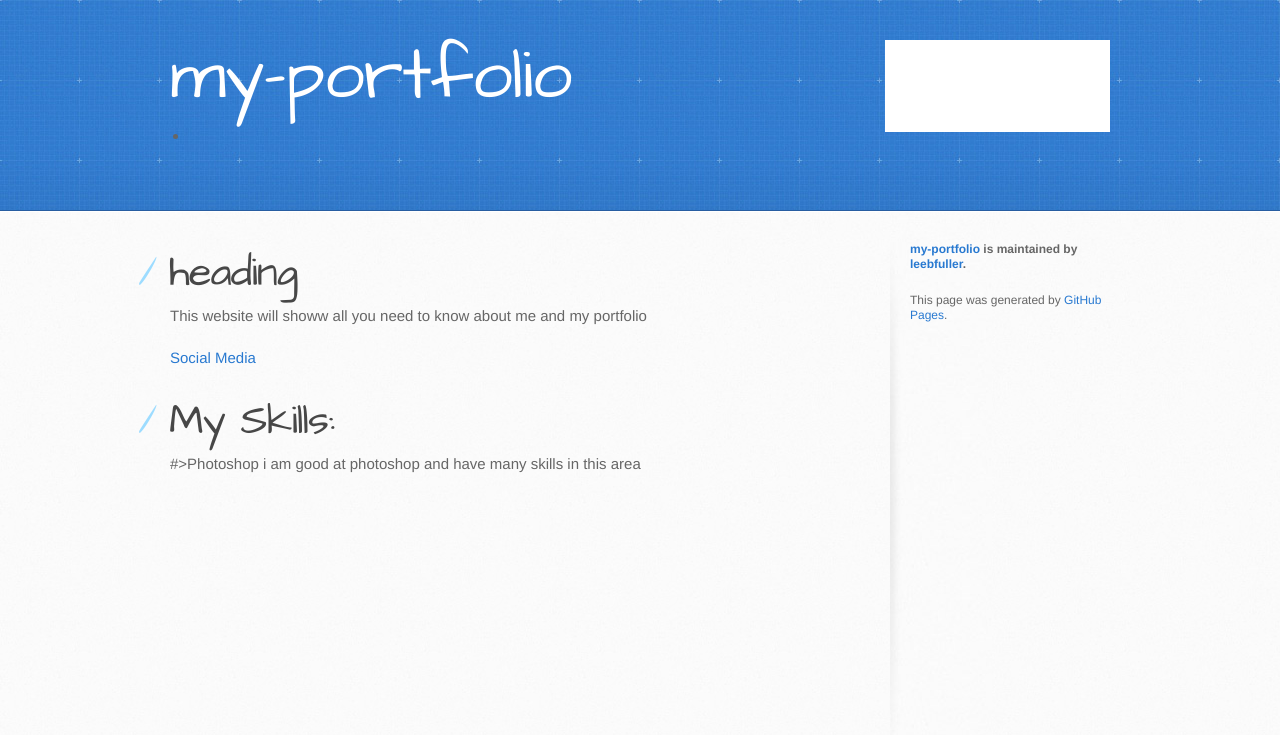
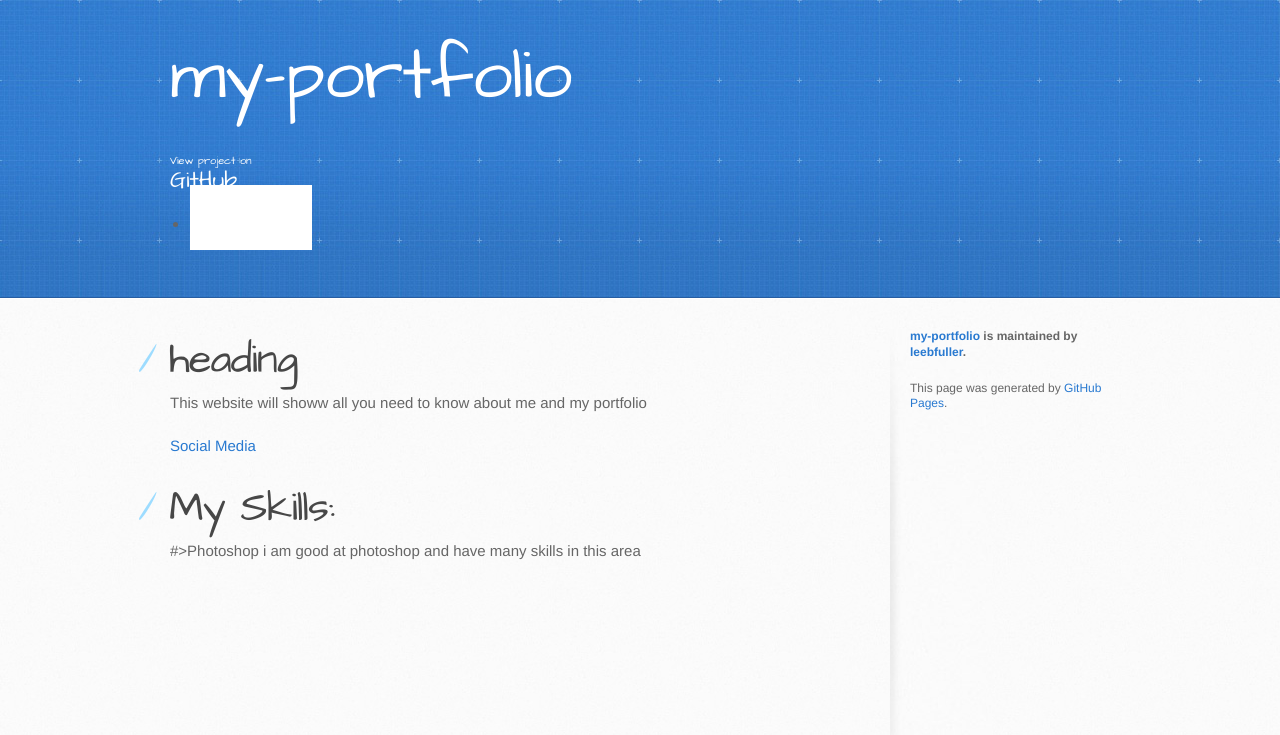
Before and after one commit to leebfuller/my-portfolio, a Jekyll site: the page built from index.md, in a window 1280 px wide. Shown: the top 735 px of the page. Built offline with Jekyll 4.4.1, drawn with Linux system fonts in a browser that asks for light colours; our own code applies the rules of GitHub Pages for plain Markdown files; the repository's description, which GitHub fills in, is left out.

Commit message:
Update jekyll-theme-architect.scss

```diff
--- a/_sass/jekyll-theme-architect.scss
+++ b/_sass/jekyll-theme-architect.scss
@@ -115,12 +115,7 @@ a.button small {
   display: block;
   font-size: 11px;
 }
-header a.button {
-  position: absolute;
-  top: 0;
-  right: 0;
 
-}
 aside a.button {
   display: block;
   width: 138px;
```
